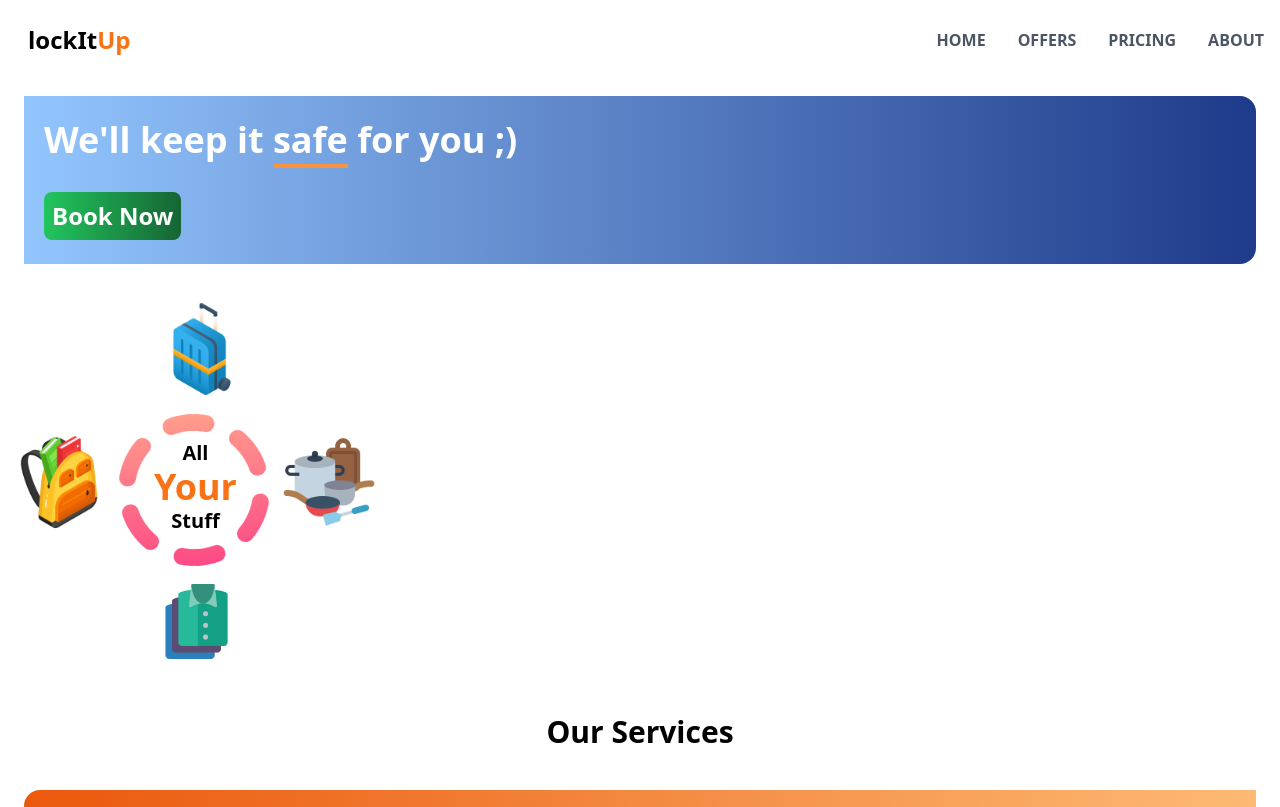
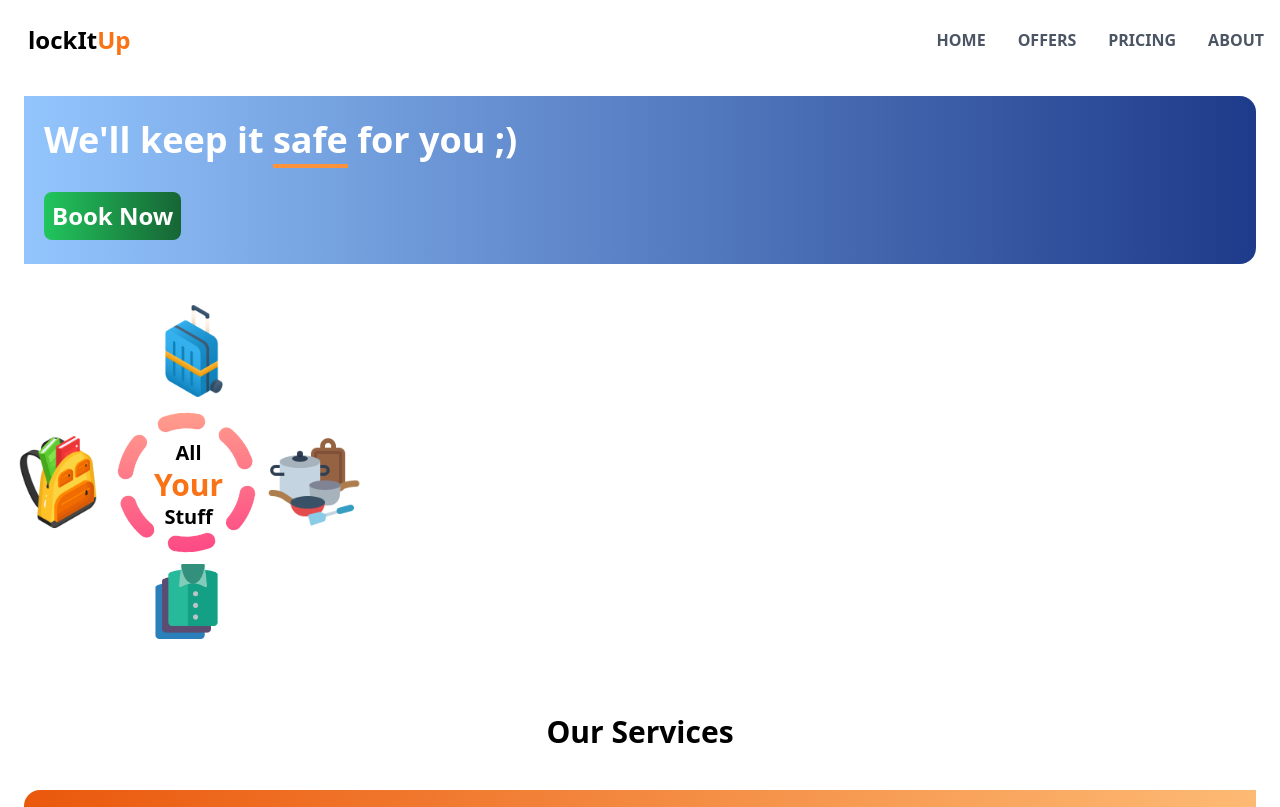
Before and after one commit to code-ansh-007/lockitup, a Next.js app: page / in a window 1280 px wide. Shown: the top 807 px of the page. Built offline with nearby package versions, Linux system fonts and the light colour scheme.

Commit message:
minor tweeks to the UI

```diff
--- a/components/Style1.js
+++ b/components/Style1.js
@@ -12,7 +12,7 @@ const Style1 = () => {
       <div className="relative mt-10 -z-10">
         <Image
           src={circle}
-          width={180}
+          width={165}
           alt="circle pic"
           className="absolute top-24 left-[80px] animate-spin-slow"
         />
@@ -20,29 +20,29 @@ const Style1 = () => {
           src={bag}
           width={100}
           alt="bag-pic"
-          className="absolute top-32 left-[-15px]"
+          className="absolute top-32 left-[-16px]"
         />
         <Image
           src={trolley}
           width={100}
           alt="trolley-pic"
-          className="absolute left-32 top-[-5px]"
+          className="absolute left-[120px] top-[-3px]"
         />
         <Image
           src={kitchen}
           width={100}
           alt="kitchen-pic"
-          className="absolute top-32 left-[255px]"
+          className="absolute top-32 left-[240px]"
         />
         <Image
           src={shirts}
           width={75}
           alt="shirt pic"
-          className="absolute top-[280px] left-[135px]"
+          className="absolute top-[260px] left-[125px]"
         />
         <span className="flex flex-col items-center absolute top-[135px] text-xl font-bold left-[130px]">
           <span>All</span>
-          <span className="text-4xl text-orange-500">Your</span>
+          <span className="text-3xl text-orange-500">Your</span>
           <span>Stuff</span>
         </span>
       </div>
```
